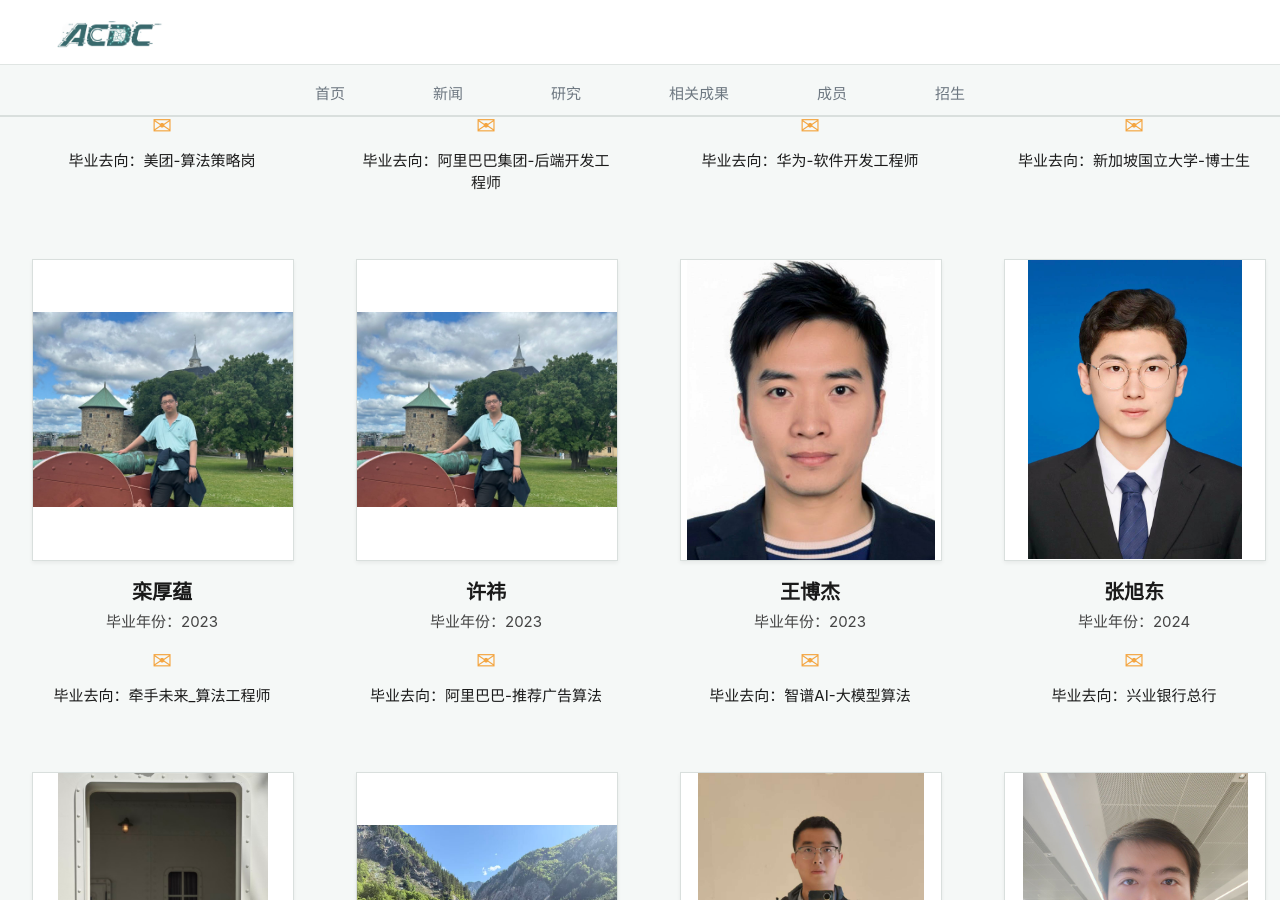
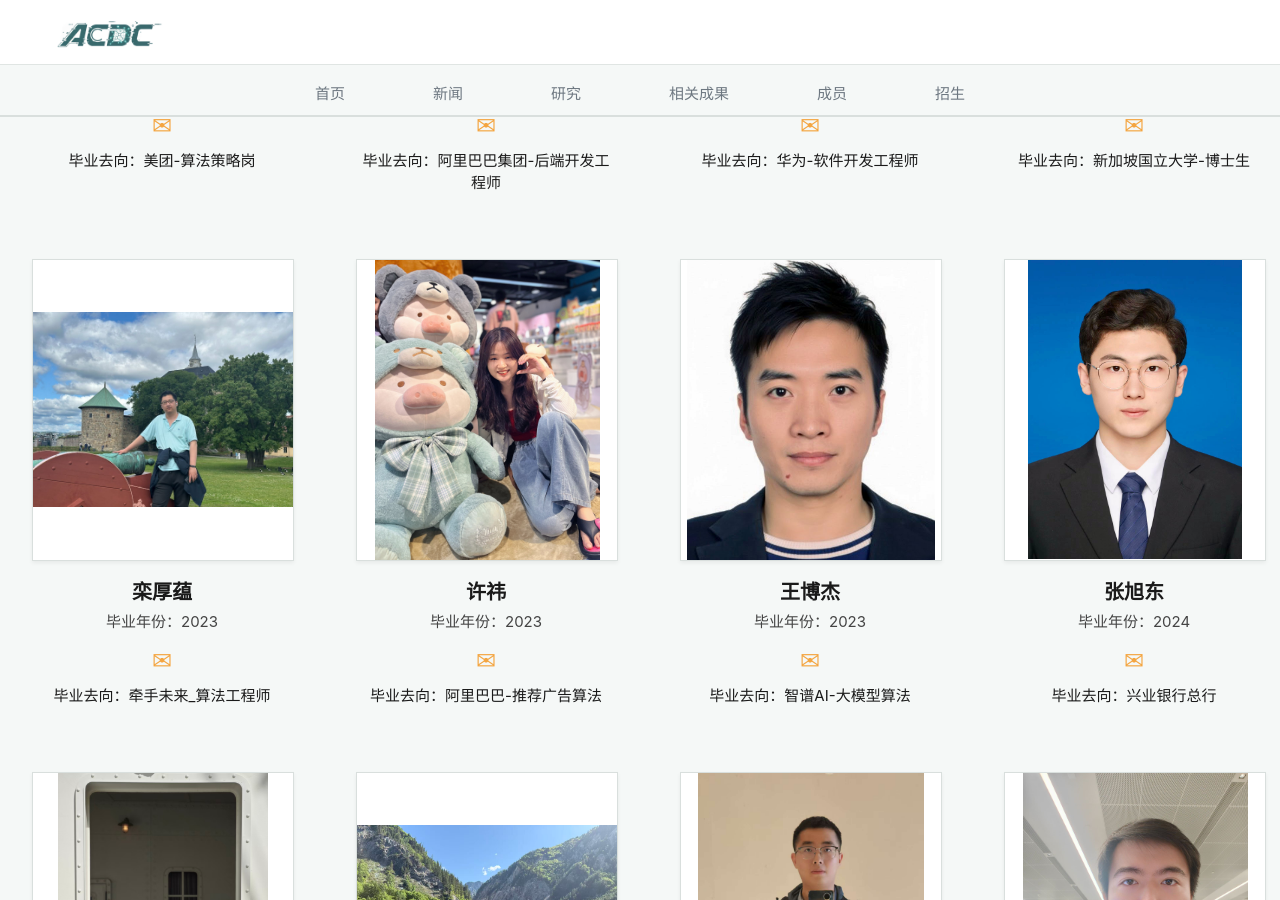
Before and after one commit to acdc-lab/acdc-lab.github.io, a Jekyll site: the page built from members.markdown, in a window 1280 px wide and 900 px high, scrolled down 3348 px. Built offline with Jekyll 4.4.1, drawn with Linux system fonts in a browser that asks for light colours.

Commit message:
1.3 version

```diff
--- a/members.markdown
+++ b/members.markdown
@@ -537,7 +537,7 @@ permalink: /members/
 
       <div class="alumni-card">
         <div class="alumni-photo">
-          <img src="{{ '/assets/img/members/luanhouyun.jpg' | relative_url }}" alt="姓名C">
+          <img src="{{ '/assets/img/members/xuyi.jpg' | relative_url }}" alt="姓名C">
         </div>
 
         <div class="alumni-meta">
```
Also changed, not shown: 1 other file.
